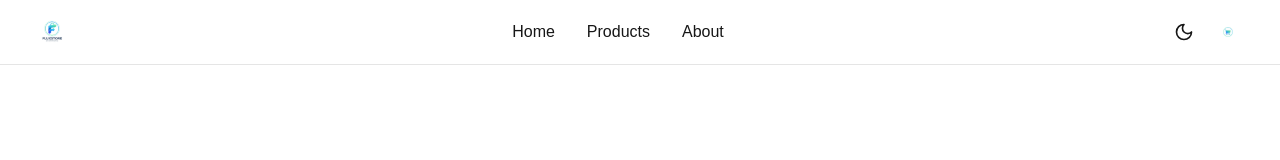
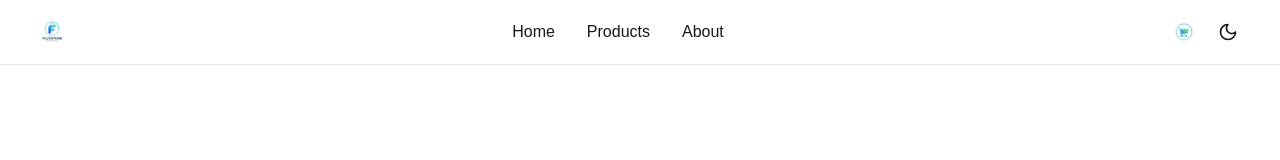
Before and after one commit to arlongoria93/fluxcart-saas-store, a Next.js app: page / in a window 1280 px wide. Shown: the top 160 px of the page. Built offline with nearby package versions, Linux system fonts and the light colour scheme.

Commit message:
Reorder navbar actions and enlarge the cart icon for better visibility.

```diff
--- a/components/Navbar.tsx
+++ b/components/Navbar.tsx
@@ -57,8 +57,6 @@ export default function Navbar() {
       </ul>
 
       <div className="flex items-center justify-end gap-1">
-        <ThemeToggle className={iconButtonClass} />
-
         <Link
           href="/cart"
           aria-label={
@@ -69,9 +67,9 @@ export default function Navbar() {
           <Image
             src="/images/cart-icon.svg"
             alt=""
-            width={20}
-            height={20}
-            className="h-5 w-5"
+            width={40}
+            height={40}
+            className="h-9 w-9"
             aria-hidden="true"
           />
           {cartCount > 0 && (
@@ -83,6 +81,7 @@ export default function Navbar() {
             </span>
           )}
         </Link>
+        <ThemeToggle className={iconButtonClass} />
       </div>
     </nav>
   );
```
